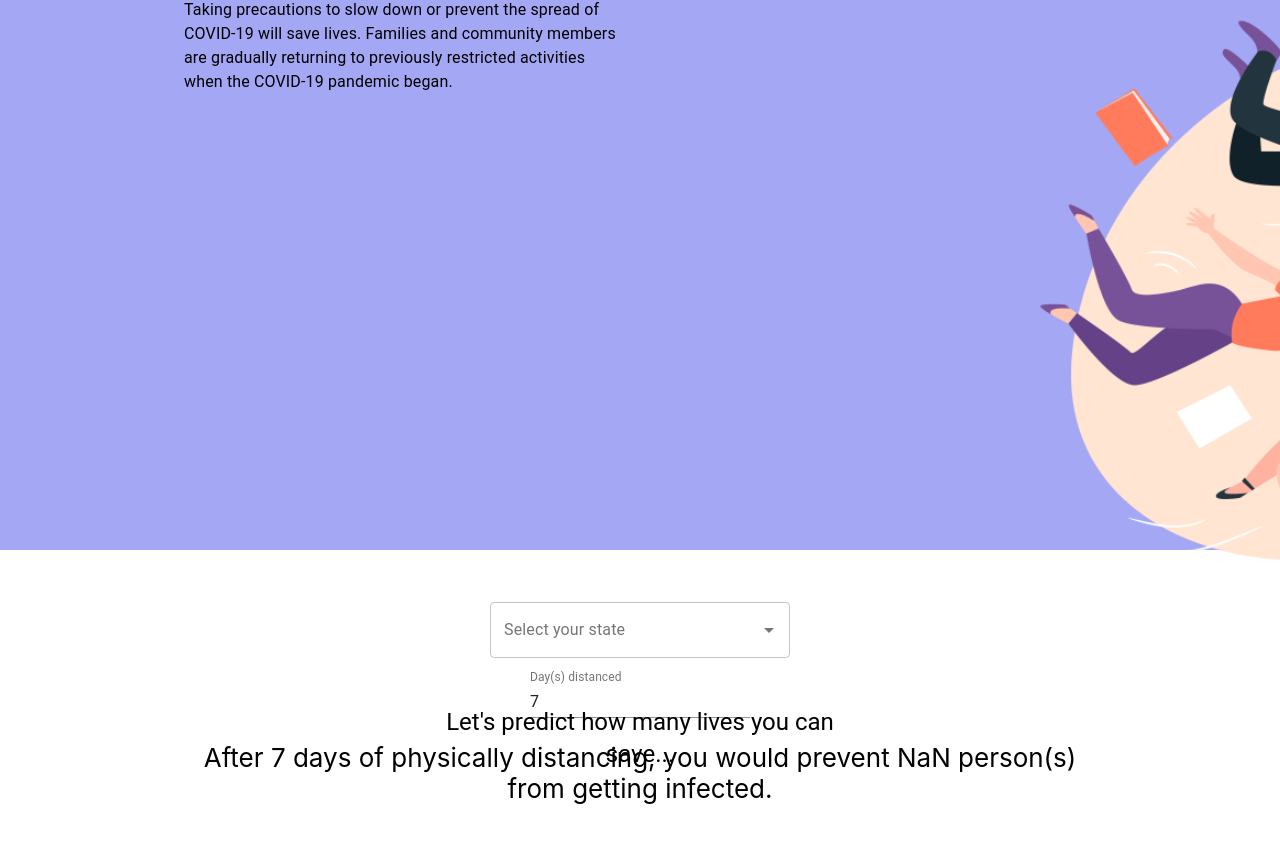
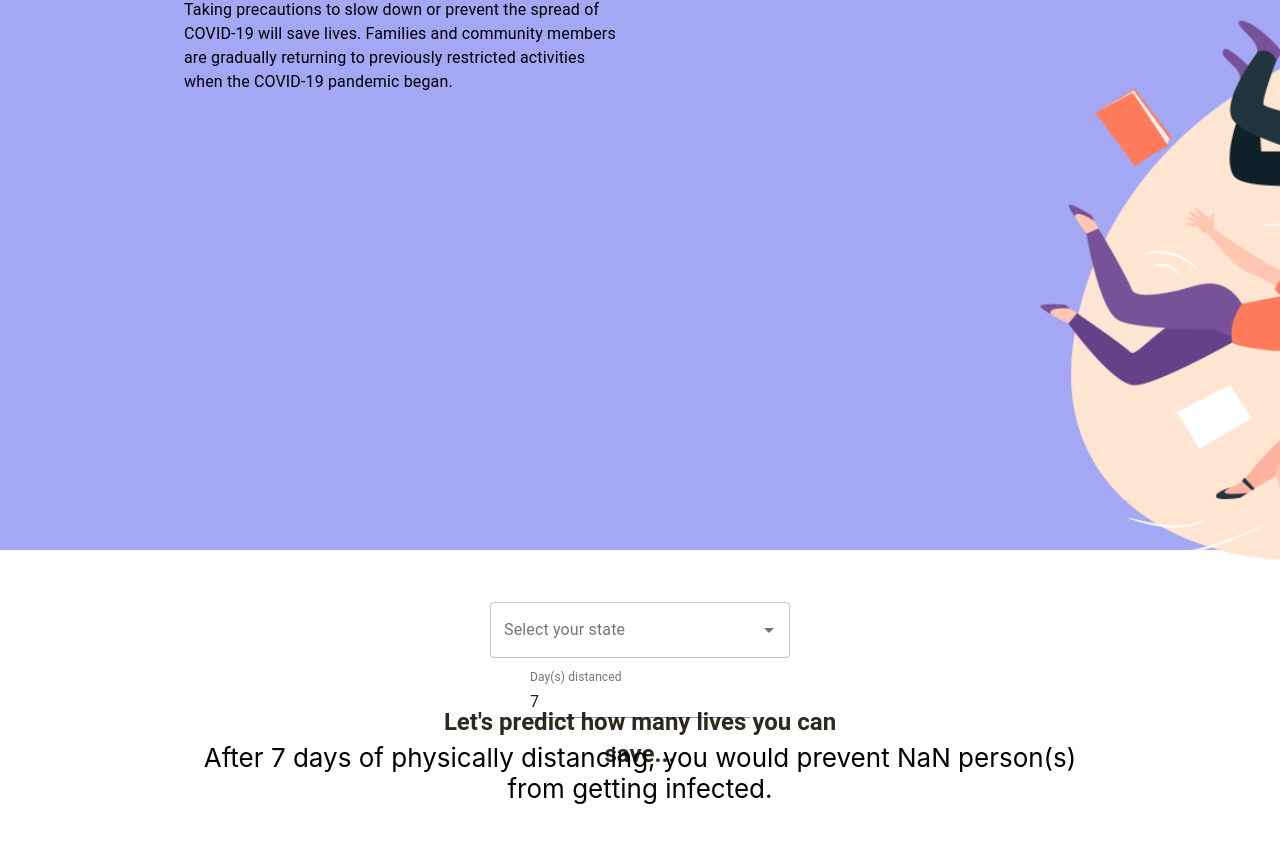
Before and after one commit to mle17/COVID-19-Website, a React (Create React App) app in the folder my-app/: page / in a window 1280 px wide. Shown: the part 246-1088 px from the top of the page. Built offline with nearby package versions, Linux system fonts and the light colour scheme.

Commit message:
Update prediction info text.

```diff
--- a/my-app/src/components/landing-page/PredictionInfo.tsx
+++ b/my-app/src/components/landing-page/PredictionInfo.tsx
@@ -7,6 +7,11 @@ const useStyles = makeStyles({
         width: '50%',
         color: "black",
     },
+
+    text: {
+        color: "#2f281e",
+        fontWeight: "bold",
+    }
   });
 
 export default function PredictInfo() {
@@ -14,7 +19,7 @@ export default function PredictInfo() {
 
     return (
         <div className={classes.root}>
-            <Typography variant="h5">
+            <Typography variant="h5" className={classes.text}>
                 Let's predict how many lives you can save...
             </Typography>
         </div>
```
